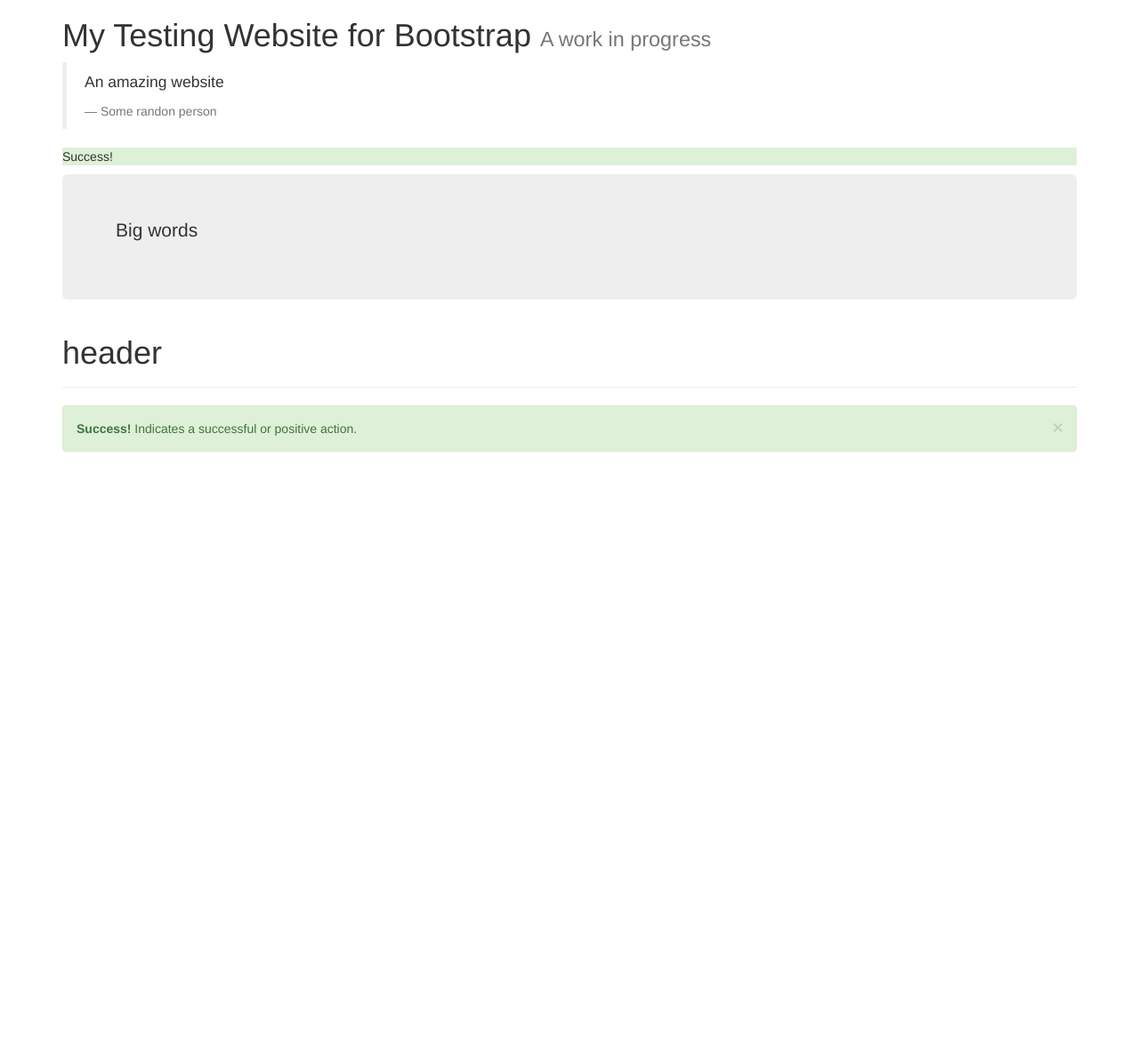
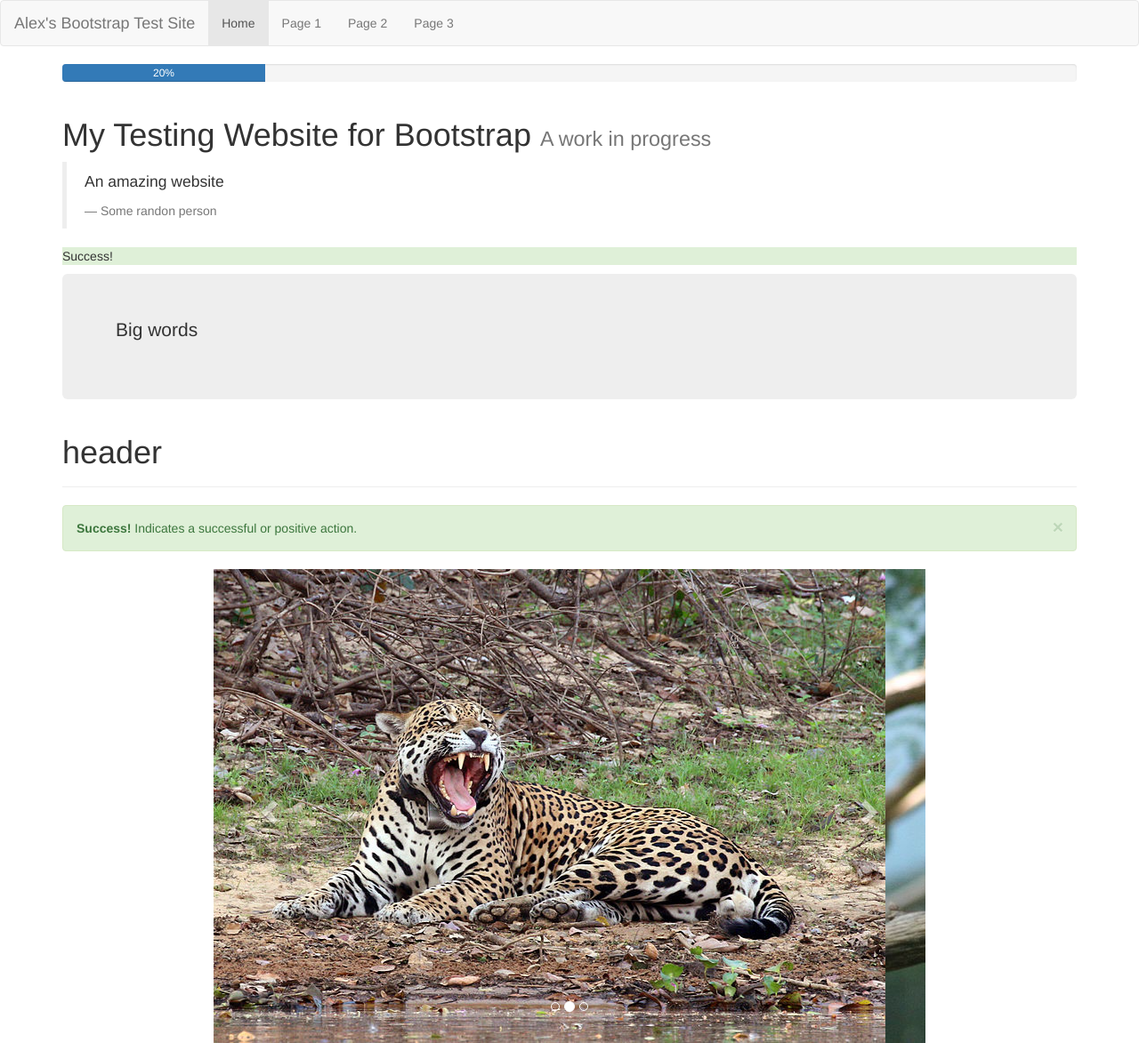
Before and after one commit to alexzhu25/bootstrapTestSite, a plain HTML site: page index.html in a window 1280 px wide. Shown: the whole page at 89% size. Before the commit the page ends 800 px from the top, so only its background shows below. Drawn offline with nearby package versions, Linux system fonts and the light colour scheme.

Commit message:
added images and css, new carousel in index.html

```diff
--- /dev/null
+++ b/css/mainStyle.css
@@ -0,0 +1,4 @@
+/* no more shading for hover on carousel */
+.carousel-control.left, .carousel-control.right {
+    background-image: none
+}
--- a/index.html
+++ b/index.html
@@ -1,12 +1,42 @@
 <!DOCTYPE html>
 <html lang="en">
 <head>
-	<title>About</title>
+  <title>Home</title>
   <meta charset="utf-8">
   <meta name="viewport" content="width=device-width, initial-scale=1">
   <link rel="stylesheet" href="https://maxcdn.bootstrapcdn.com/bootstrap/3.3.7/css/bootstrap.min.css">
+  <link rel="stylesheet" href="./css/mainStyle.css">
 </head>
 <body>
+
+<nav class="navbar navbar-default">
+  <div class="container-fluid">
+    <div class="navbar-header">
+      <button type="button" class="navbar-toggle" data-toggle="collapse" data-target="#myNavbar">
+        <span class="icon-bar"></span>
+        <span class="icon-bar"></span>
+        <span class="icon-bar"></span>
+      </button>
+      <a class="navbar-brand" href="#">Alex's Bootstrap Test Site</a>
+    </div>
+    <div class="collapse navbar-collapse" id="myNavbar">
+      <ul class="nav navbar-nav">
+        <li class="active"><a href="#">Home</a></li>
+        <li><a href="#">Page 1</a></li>
+        <li><a href="#">Page 2</a></li>
+        <li><a href="#">Page 3</a></li>
+      </ul>
+    </div>
+  </div>
+</nav>
+
+<div class="container">
+  <div class="progress">
+    <div class="progress-bar" role="progressbar" aria-valuenow="20" aria-valuemin="0" aria-valuemax="100" style="width:20%">
+      20%
+    </div>
+  </div>
+</div>
 
 <div class="container">
 
@@ -46,6 +76,38 @@
   </div>
 </div>
 
+<div class="container">
+  <div id="myCarousel" class="carousel slide" data-ride="carousel" style="width: 800px; margin: 0 auto">
+    <!-- Indicators -->
+    <ol class="carousel-indicators">
+      <li data-target="#myCarousel" data-slide-to="0" class="active"></li>
+      <li data-target="#myCarousel" data-slide-to="1"></li>
+      <li data-target="#myCarousel" data-slide-to="2"></li>
+    </ol>
+    <!-- Wrapper for slides -->
+    <div class="carousel-inner">
+      <div class="item active">
+        <img src="./images/jaguar.jpg" alt="Jaguar">
+      </div>
+      <div class="item">
+        <img src="./images/aracari.jpg" alt="aracari">
+      </div>
+      <div class="item">
+        <img src="./images/sloth.jpg" alt="Sloth">
+      </div>
+    </div>
+    <!-- Left and right controls -->
+    <a class="left carousel-control" href="#myCarousel" data-slide="prev">
+      <span class="glyphicon glyphicon-chevron-left"></span>
+      <span class="sr-only">Previous</span>
+    </a>
+    <a class="right carousel-control" href="#myCarousel" data-slide="next">
+      <span class="glyphicon glyphicon-chevron-right"></span>
+      <span class="sr-only">Next</span>
+    </a>
+  </div>
+</div>
+
 <script src="https://ajax.googleapis.com/ajax/libs/jquery/3.2.1/jquery.min.js"></script>
 <script src="https://maxcdn.bootstrapcdn.com/bootstrap/3.3.7/js/bootstrap.min.js"></script>
 
```
Also changed, not shown: images/aracari.jpg (added), images/jaguar.jpg (added), images/sloth.jpg (added). Lines whose indentation alone changed are shown as unchanged.
